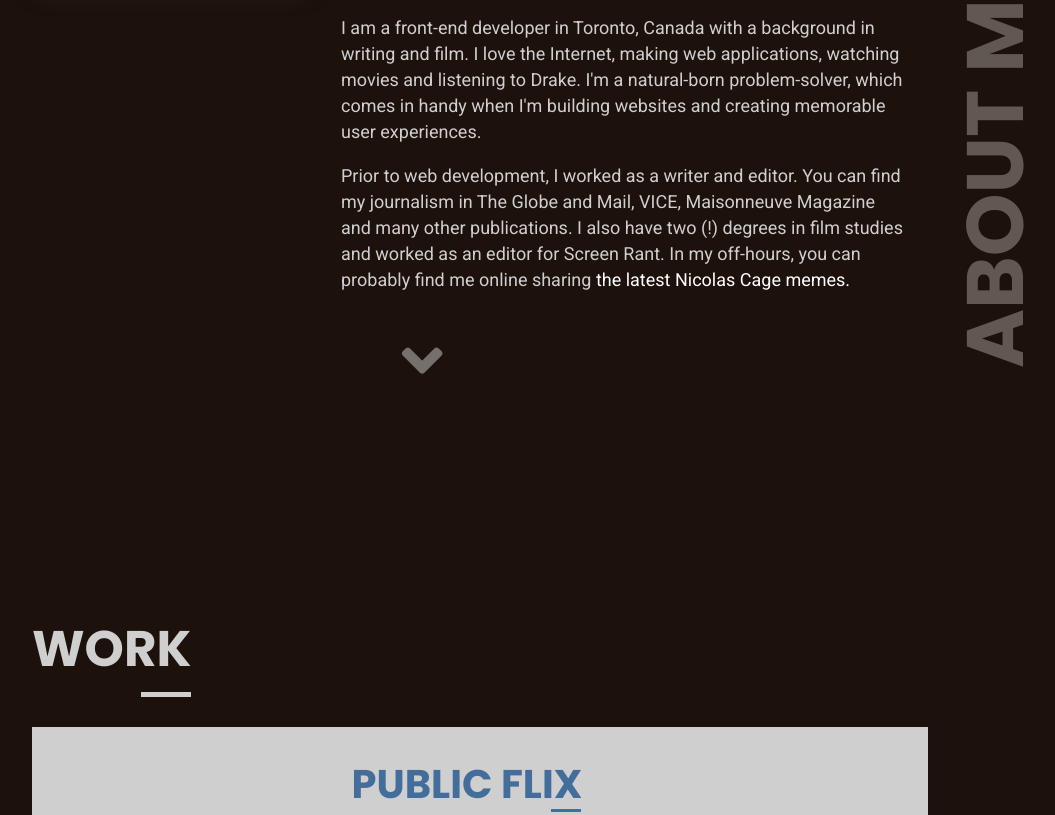
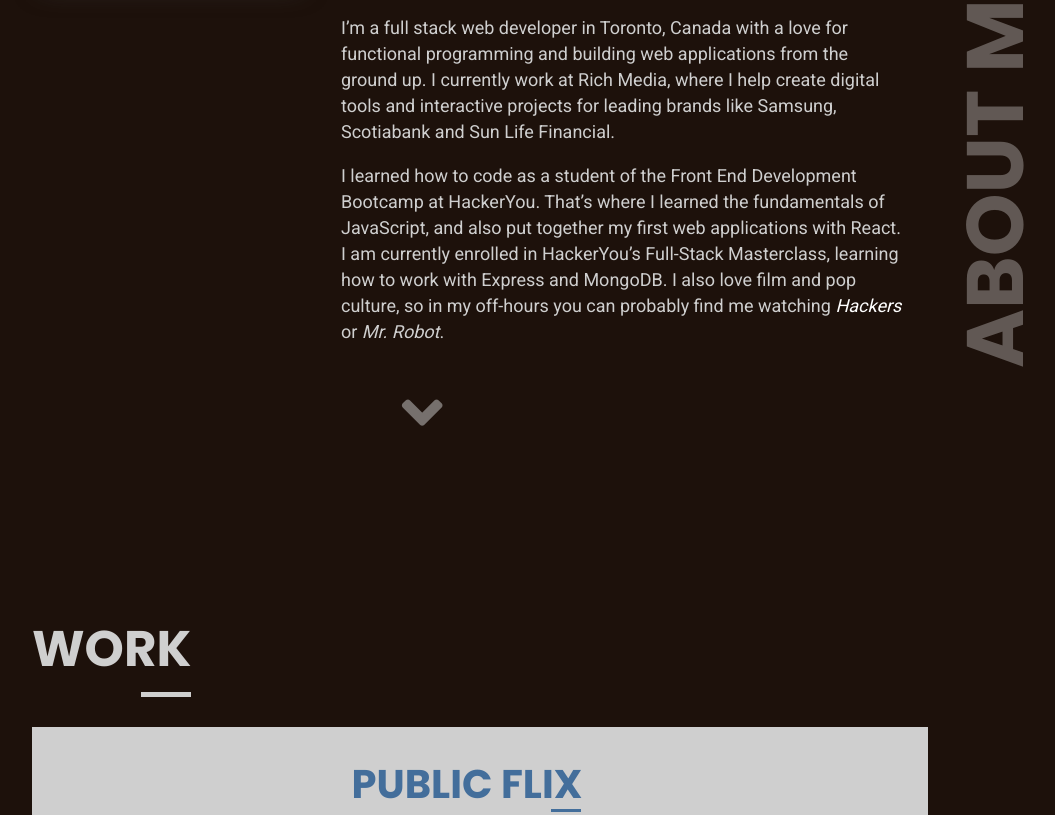
Before and after one commit to alanrandolphjones/website, a website: page index.html in a window 1280 px wide. Shown: the part 1038-1853 px from the top of the page, without its empty margins (218-1273 px from the left). Drawn offline with nearby package versions, Linux system fonts and the light colour scheme; files that its build step writes are made by us from their sources; a web font is replaced by a local one.

Commit message:
updated for 2019

```diff
--- a/dev/styles/_about.scss
+++ b/dev/styles/_about.scss
@@ -66,12 +66,12 @@
     }
 }
 
-.cage {
+.hackers {
     position: relative;
     color: white;
     img {
         display: none;
-        width: 100px;
+        width: 200px;
         height: 100px;
         position: absolute;
         left: 0;
--- a/index.html
+++ b/index.html
@@ -72,8 +72,11 @@
 				</div>
 				<div class="about__content">
 					<h3 class="about__h3">Hello! My name is Alan.</h3>
-					<p>I am a front-end developer in Toronto, Canada with a background in writing and film. I love the Internet, making web applications, watching movies and listening to Drake. I'm a natural-born problem-solver, which comes in handy when I'm building websites and creating memorable user experiences.</p>
-					<p>Prior to web development, I worked as a writer and editor. You can find my journalism in The Globe and Mail, VICE, Maisonneuve Magazine and many other publications. I also have two (!) degrees in film studies and worked as an editor for Screen Rant. In my off-hours, you can probably find me online sharing <span class="cage">the latest Nicolas Cage memes. <img src="https://www.placecage.com/gif/100/100" alt=""></span></p>
+
+					<p>I’m a full stack web developer in Toronto, Canada with a love for functional programming and building web applications from the ground up. I currently work at Rich Media, where I help create digital tools and interactive projects for leading brands like Samsung, Scotiabank and Sun Life Financial.</p>
+
+					<p>I learned how to code as a student of the Front End Development Bootcamp at HackerYou. That’s where I learned the fundamentals of JavaScript, and also put together my first web applications with React. I am currently enrolled in HackerYou’s Full-Stack Masterclass, learning how to work with Express and MongoDB. I also love film and pop culture, so in my off-hours you can probably find me watching <em><span class="hackers">Hackers<img src="https://media1.giphy.com/media/FnGJfc18tDDHy/giphy.gif" alt="Hack the planet"></span></em> or <em>Mr. Robot</em>.</p>
+
 				</div>
 			</div>
 			<h3 class="h3--side">About me</h3>
```
Also changed, not shown: 1 other file.
